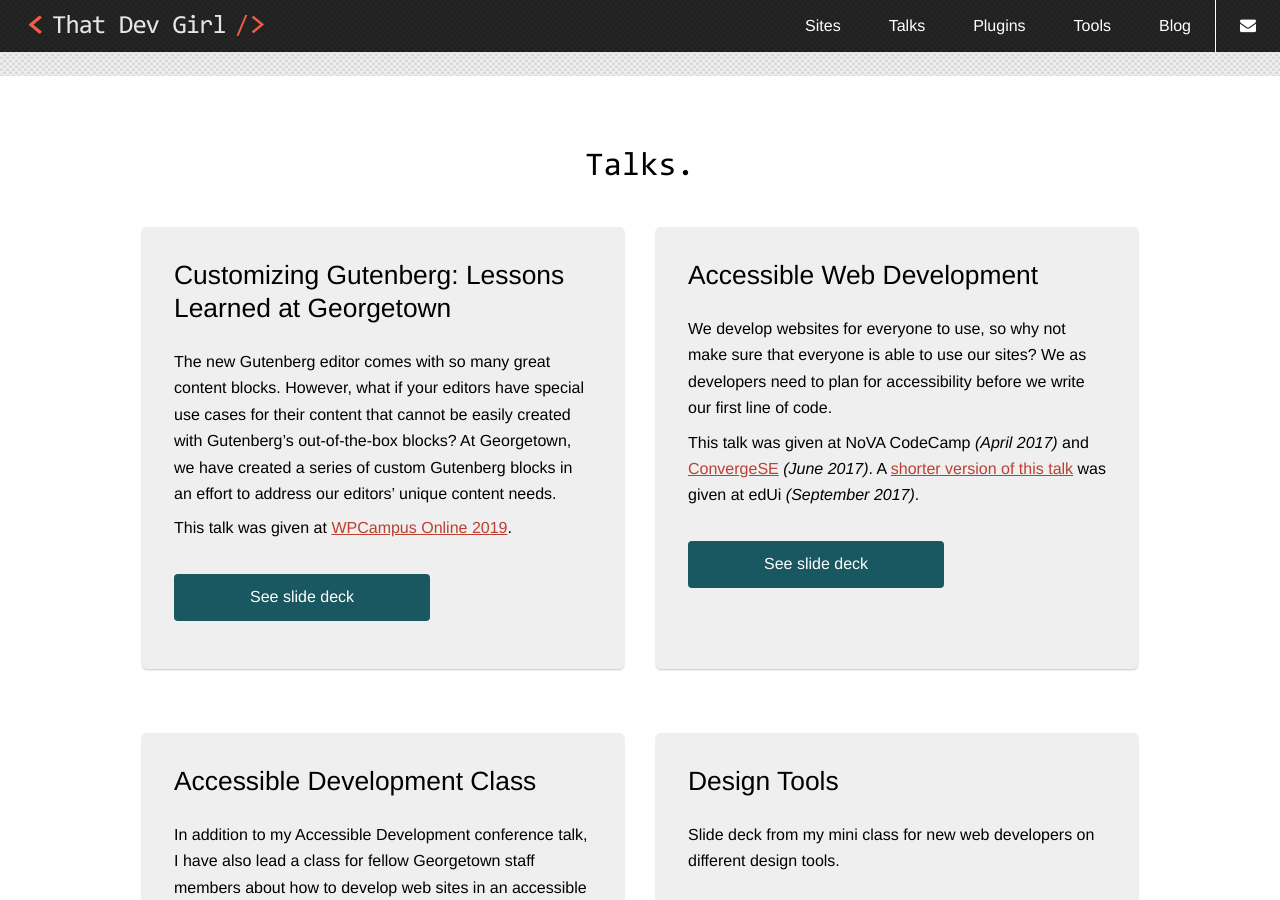
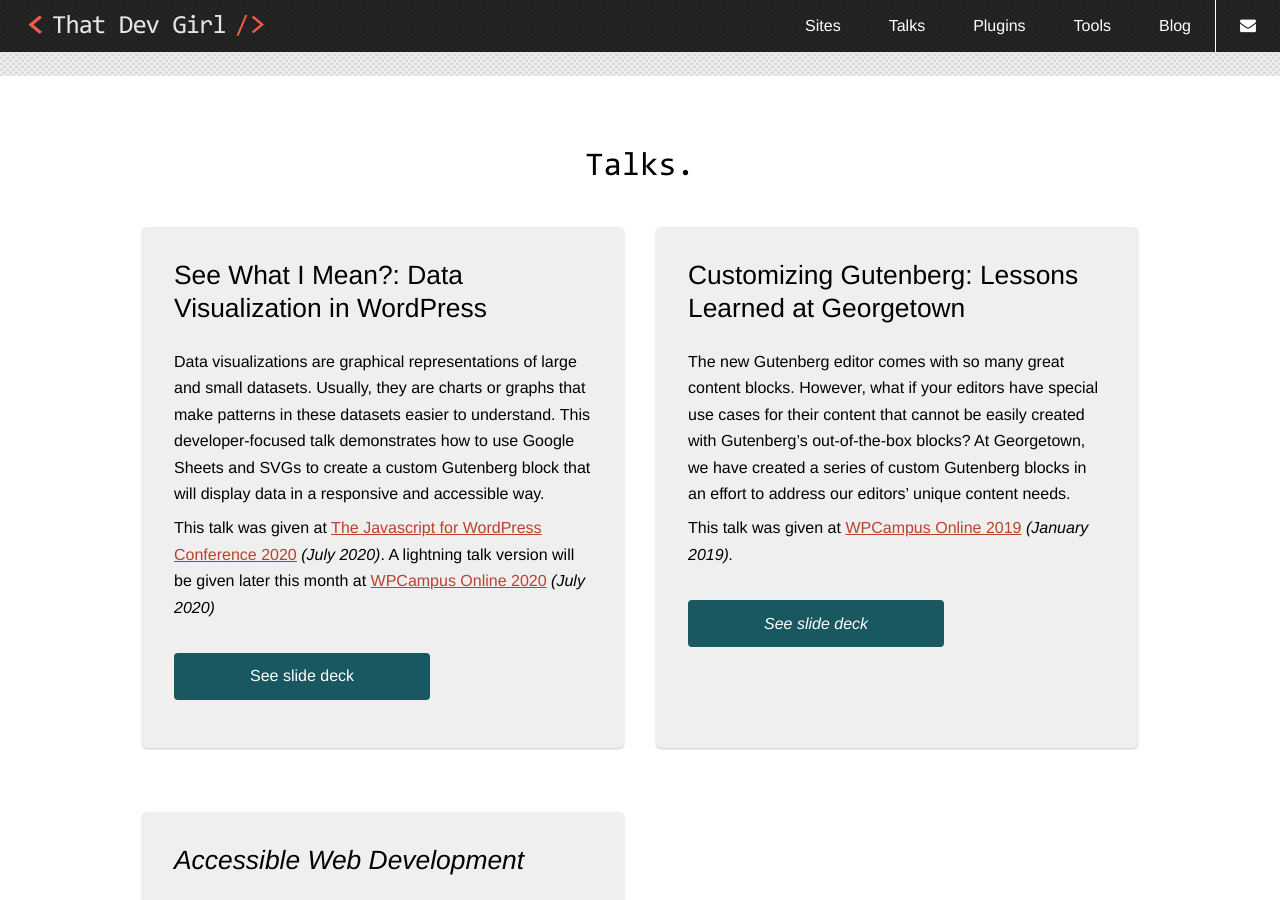
Before and after one commit to That-Dev-Girl-Archives/thatdevgirl.com, a Jekyll site: the page built from index.md, in a window 1280 px wide and 900 px high, scrolled down 3071 px. Built offline with Jekyll 4.4.1, drawn with Linux system fonts in a browser that asks for light colours.

Commit message:
Adding recent talk

```diff
--- a/_includes/block-talks.html
+++ b/_includes/block-talks.html
@@ -5,9 +5,16 @@
 
     <div class="deck">
       <div class="card">
+        <h3>See What I Mean?: Data Visualization in WordPress</h3>
+        <p>Data visualizations are graphical representations of large and small datasets. Usually, they are charts or graphs that make patterns in these datasets easier to understand. This developer-focused talk demonstrates how to use Google Sheets and SVGs to create a custom Gutenberg block that will display data in a responsive and accessible way.</p>
+        <p>This talk was given at <a href="https://javascriptforwp.com/conference/">The Javascript for WordPress Conference 2020</a> <i>(July 2020)</i>. A lightning talk version will be given later this month at <a href="https://2020.wpcampus.org/schedule/lightning-talks/data-visualization-in-wordpress/">WPCampus Online 2020</a> <i>(July 2020)</i></p>
+        <p><a href="https://talks.thatdevgirl.com/datavis" class="btn blue" aria-label="Data Visualization in WordPress slide deck">See slide deck</a></p>
+      </div>
+
+      <div class="card">
         <h3>Customizing Gutenberg: Lessons Learned at Georgetown</h3>
         <p>The new Gutenberg editor comes with so many great content blocks. However, what if your editors have special use cases for their content that cannot be easily created with Gutenberg’s out-of-the-box blocks? At Georgetown, we have created a series of custom Gutenberg blocks in an effort to address our editors’ unique content needs.</p>
-        <p>This talk was given at <a href="https://online.wpcampus.org/schedule/customizing-gutenberg-lessons-learned-at-georgetown/">WPCampus Online 2019</a>.</p>
+        <p>This talk was given at <a href="https://online.wpcampus.org/schedule/customizing-gutenberg-lessons-learned-at-georgetown/">WPCampus Online 2019</a> <i>(January 2019).</p>
         <p><a href="https://talks.thatdevgirl.com/gutenberg" class="btn blue" aria-label="Customizing Gutenberg slide deck">See slide deck</a></p>
       </div>
 
```
